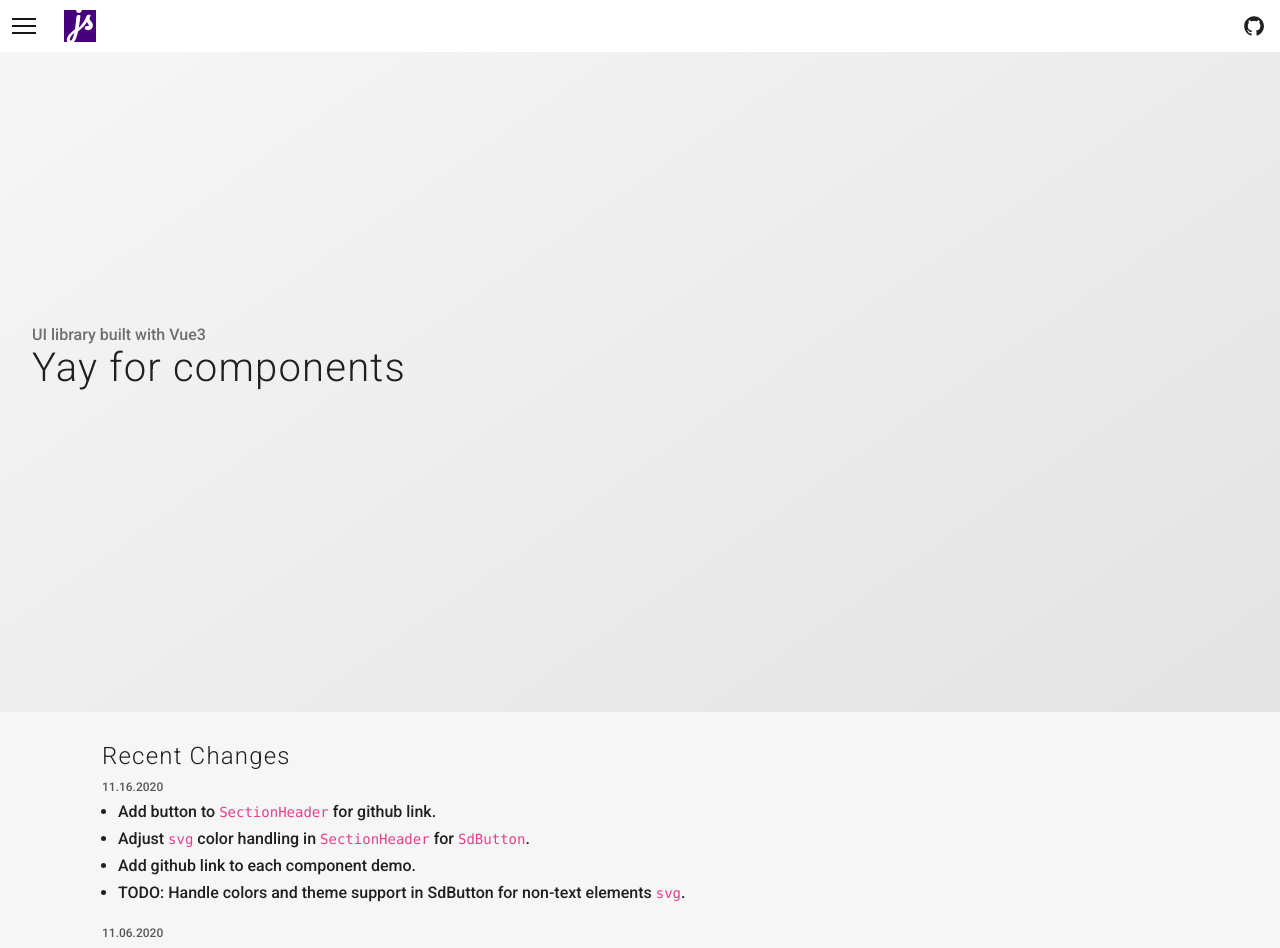
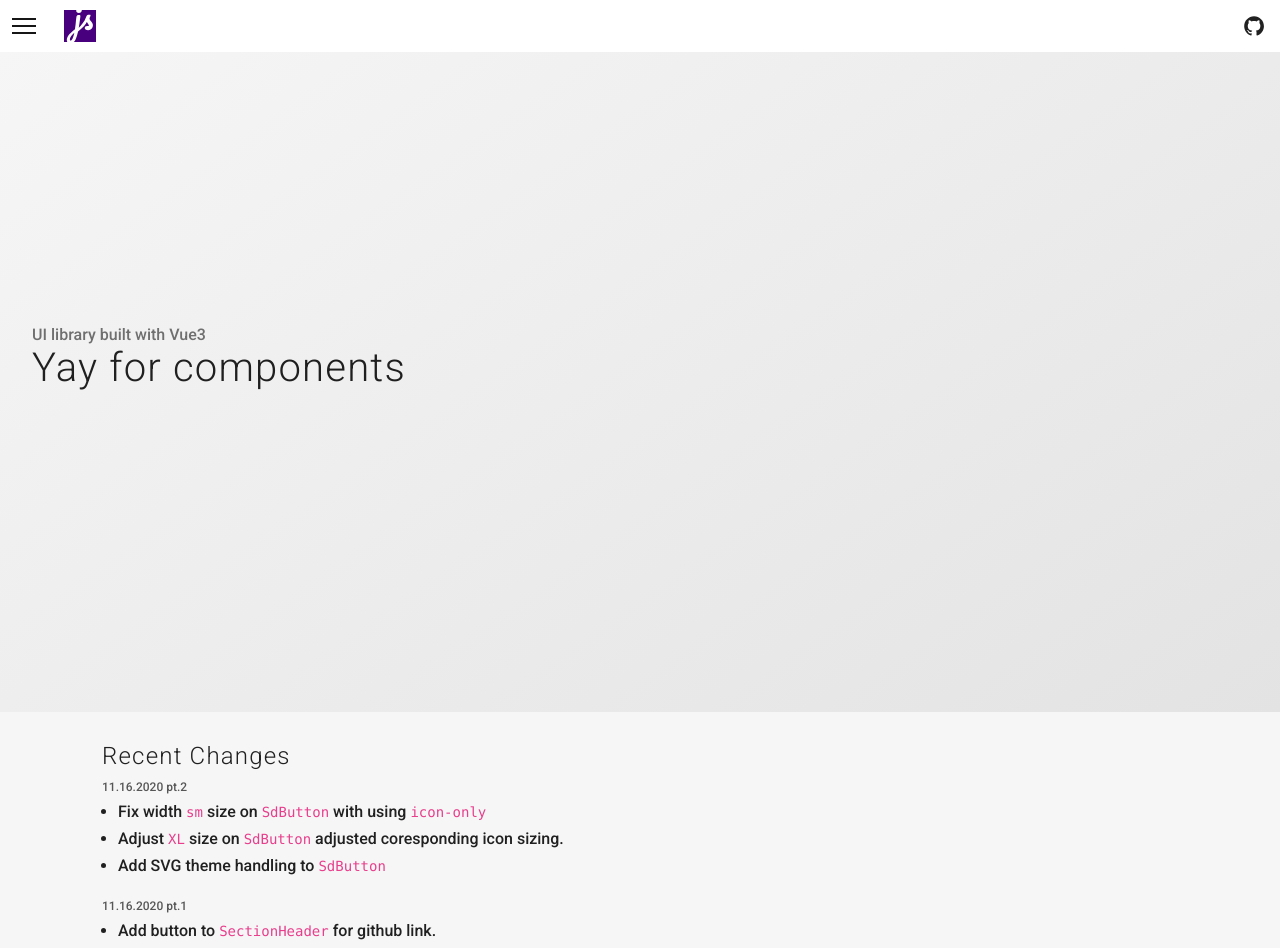
Before and after one commit to strizich/sdui, a Vue app: page / in a window 1280 px wide. Shown: the top 948 px of the page. Built offline with nearby package versions, Linux system fonts and the light colour scheme.

Commit message:
Update changelog

```diff
--- a/src/views/Home.vue
+++ b/src/views/Home.vue
@@ -6,12 +6,18 @@
     <!-- TODO: Convert this into component.-->
     <section>
       <h3 class="sd--text__header">Recent Changes</h3>
-      <p class="sd--text__footnote">11.16.2020</p>
+      <p class="sd--text__footnote">11.16.2020 pt.2</p>
+      <ul>
+        <li>Fix width <code>sm</code> size on <code>SdButton</code> with using <code>icon-only</code></li>
+        <li>Adjust <code>XL</code> size on <code>SdButton</code> adjusted coresponding icon sizing.</li>
+        <li>Add SVG theme handling to <code>SdButton</code></li>
+      </ul>
+      <p class="sd--text__footnote">11.16.2020 pt.1</p>
       <ul>
         <li>Add button to <code>SectionHeader</code> for github link.</li>
         <li>Adjust <code>svg</code> color handling in <code>SectionHeader</code> for <code>SdButton</code>.</li>
         <li>Add github link to each component demo.</li>
-        <li> TODO: Handle colors and theme support in SdButton for non-text elements <code>svg</code>.</li>
+        <li><strike>TODO: Handle colors and theme support in SdButton for non-text elements <code>svg</code>.</strike> Done.</li>
       </ul>
       <p class="sd--text__footnote">11.06.2020</p>
       <ul>
```
